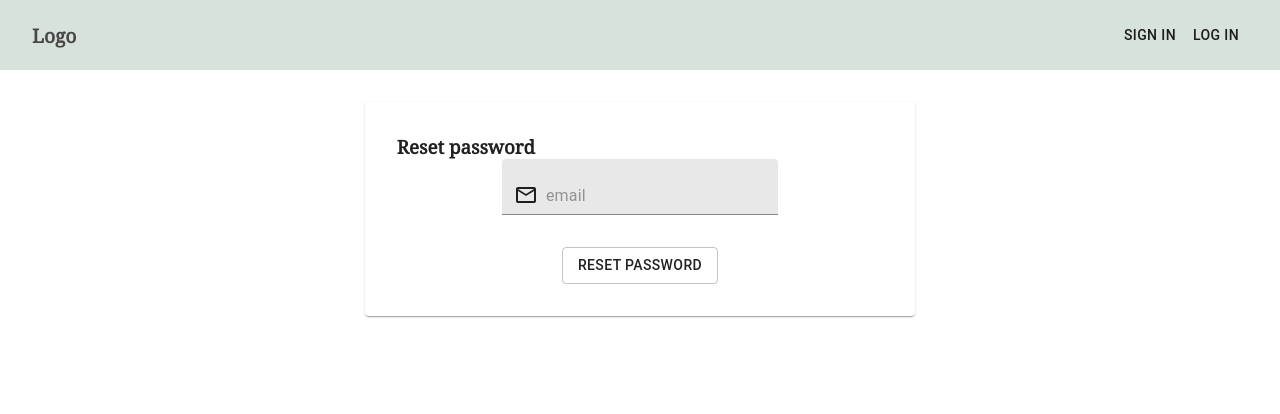
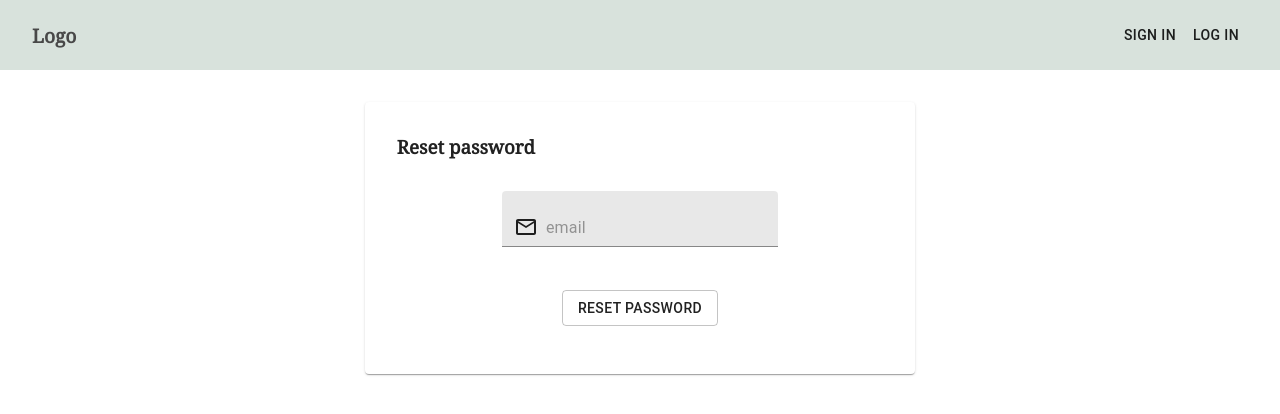
Before and after one commit to YumiKimbara/FF-Matcher, a React (Create React App) app: page /forgotpw in a window 1280 px wide. Shown: the top 414 px of the page. Built offline with nearby package versions, Linux system fonts and the light colour scheme.

Commit message:
add style to the textfields

```diff
--- a/src/components/ForgotPw.js
+++ b/src/components/ForgotPw.js
@@ -12,7 +12,7 @@ const ForgotPw = () => {
           <h3>Reset password</h3>
           <div className={classes.content}>
             <form>
-              <div>
+              <div className={classes.input}>
                 <TextField
                   variant="filled"
                   placeholder="email"
--- a/src/components/ForgotPw.module.css
+++ b/src/components/ForgotPw.module.css
@@ -7,6 +7,8 @@
 .card {
   width: 40%;
   padding: 2rem;
+  min-height: 13rem;
+  position: relative;
 }
 
 .content {
@@ -16,13 +18,11 @@
 }
 
 .input {
-  width: 15rem;
-  padding: 1rem;
-  margin: 2rem 0.5rem;
-  border: none;
-  background-color: #e9ecef;
+  margin: 2rem;
 }
 
 .button {
   margin-top: 2rem;
+  position: absolute;
+  bottom: 3rem;
 }
```
